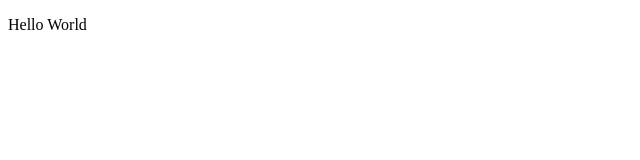
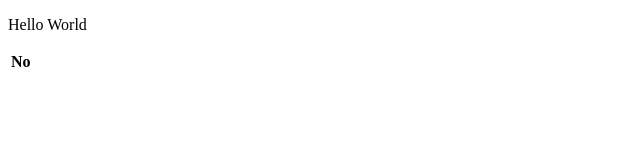
Before and after one commit to arwant2411/git-start, a plain HTML site: page index.html in a window 1280 px wide. Shown: the full height of the page, 0-640 px from the left. Drawn offline with Linux system fonts and the light colour scheme.

Commit message:
add table

```diff
--- a/index.html
+++ b/index.html
@@ -7,5 +7,10 @@
 </head>
 <body>
     <p>Hello World</p>
+    <table>
+        <tr>
+            <th>No</th>
+        </tr>
+    </table>
 </body>
 </html>
```
